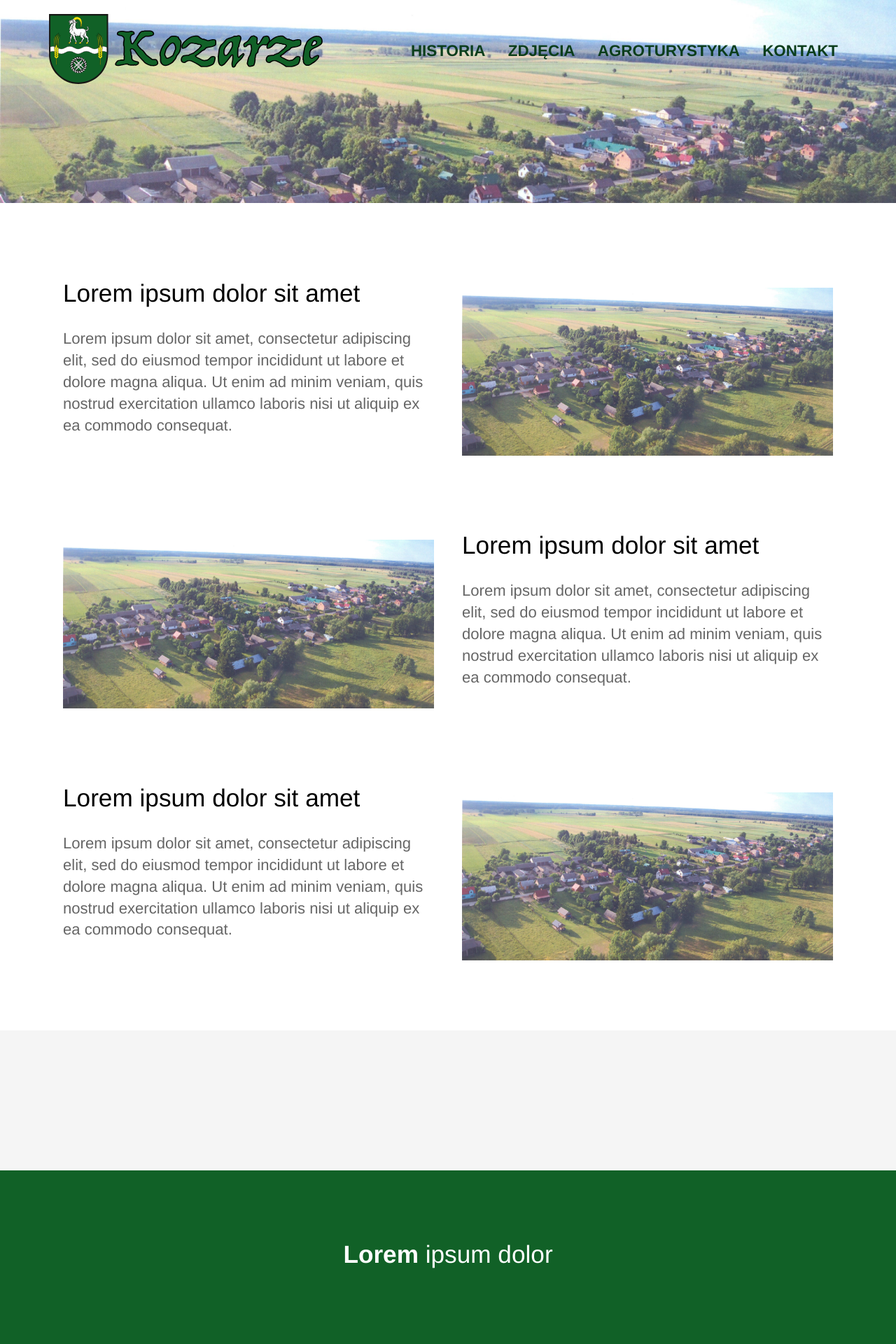
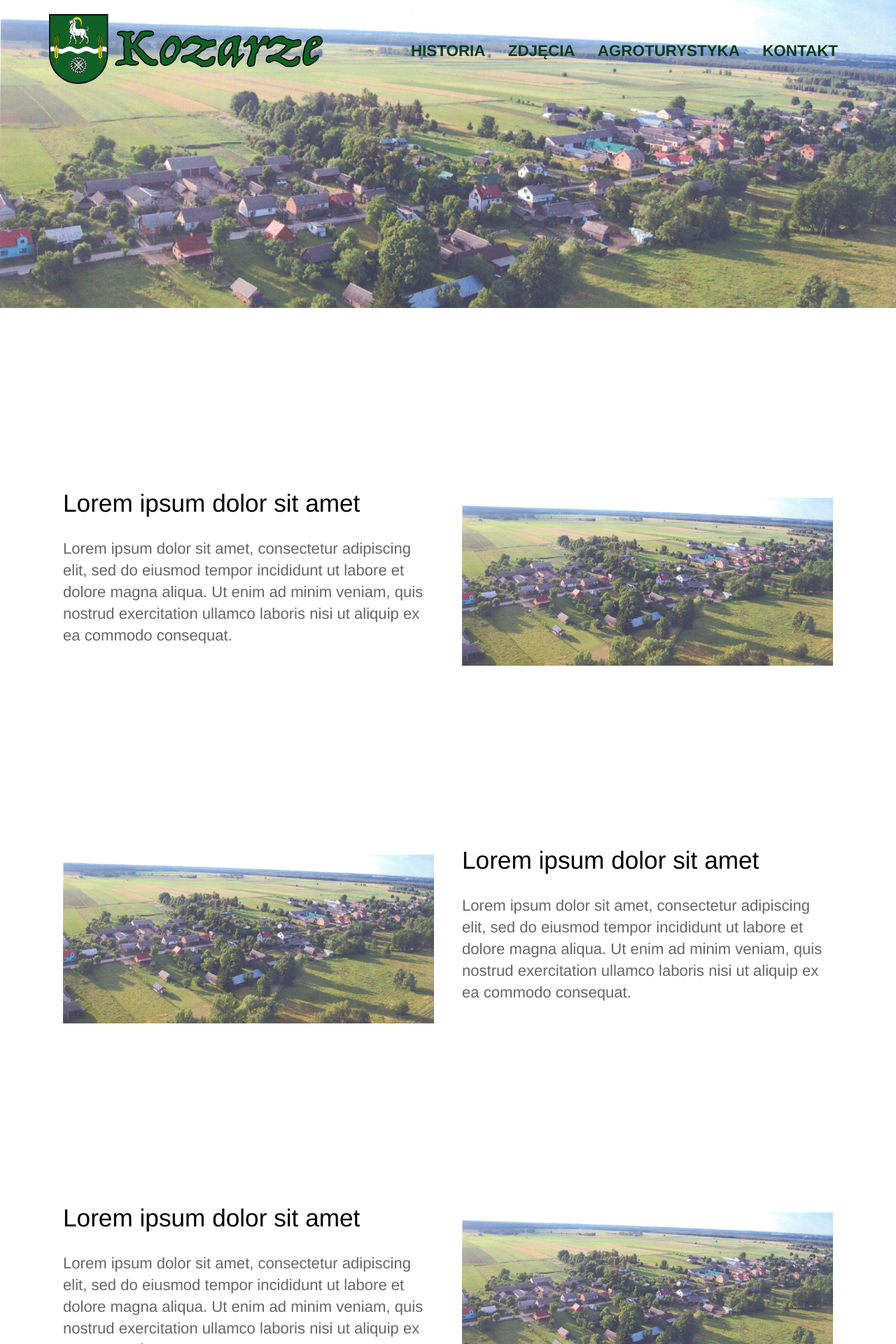
Before and after one commit to maxiemoose/kozarze, a Jekyll site: the page built from index.html, in a window 1280 px wide. Shown: the top 1920 px of the page at 70% size. Built offline with Jekyll 4.4.1, drawn with Linux system fonts in a browser that asks for light colours.

Commit message:
Update layout.scss

```diff
--- a/_sass/layout.scss
+++ b/_sass/layout.scss
@@ -68,7 +68,7 @@
 }
 
 section {
-	padding: 100px 0;
+	padding: 250px 0;
 }
 
 section + section {
```
